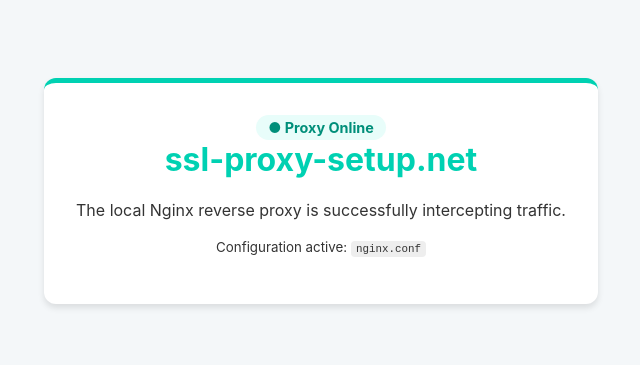
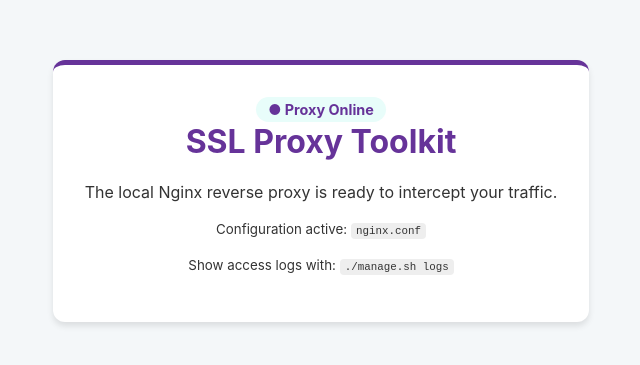
Before and after one commit to thomashartm/ssl-proxy-toolkit, a plain HTML site: page www/index.html in a window 1280 px wide. Shown: the part 209-574 px from the top of the page, without its empty margins (319-959 px from the left). Drawn offline with Linux system fonts and the light colour scheme.

```diff
--- a/www/index.html
+++ b/www/index.html
@@ -21,17 +21,17 @@
                 border-radius: 12px;
                 box-shadow: 0 4px 6px rgba(0, 0, 0, 0.1);
                 text-align: center;
-                border-top: 5px solid #00d1b2;
+                border-top: 5px solid rebeccapurple;
             }
             h1 {
                 margin-top: 0;
-                color: #00d1b2;
+                color: rebeccapurple;
             }
             .status {
                 display: inline-block;
                 padding: 4px 12px;
                 background: #e8fdfa;
-                color: #008f7a;
+                color: rebeccapurple;
                 border-radius: 20px;
                 font-weight: bold;
                 font-size: 0.9rem;
@@ -46,14 +46,19 @@
     <body>
         <div class="card">
             <div class="status">● Proxy Online</div>
-            <h1>ssl-proxy-setup.net</h1>
+            <h1>SSL Proxy Toolkit</h1>
             <p>
-                The local Nginx reverse proxy is successfully intercepting
+                The local Nginx reverse proxy is ready to intercept your
                 traffic.
             </p>
             <p>
                 <small>Configuration active: <code>nginx.conf</code></small>
             </p>
+            <p>
+                <small
+                    >Show access logs with: <code>./manage.sh logs</code></small
+                >
+            </p>
         </div>
     </body>
 </html>
```
Also changed, not shown: 2 other files.
